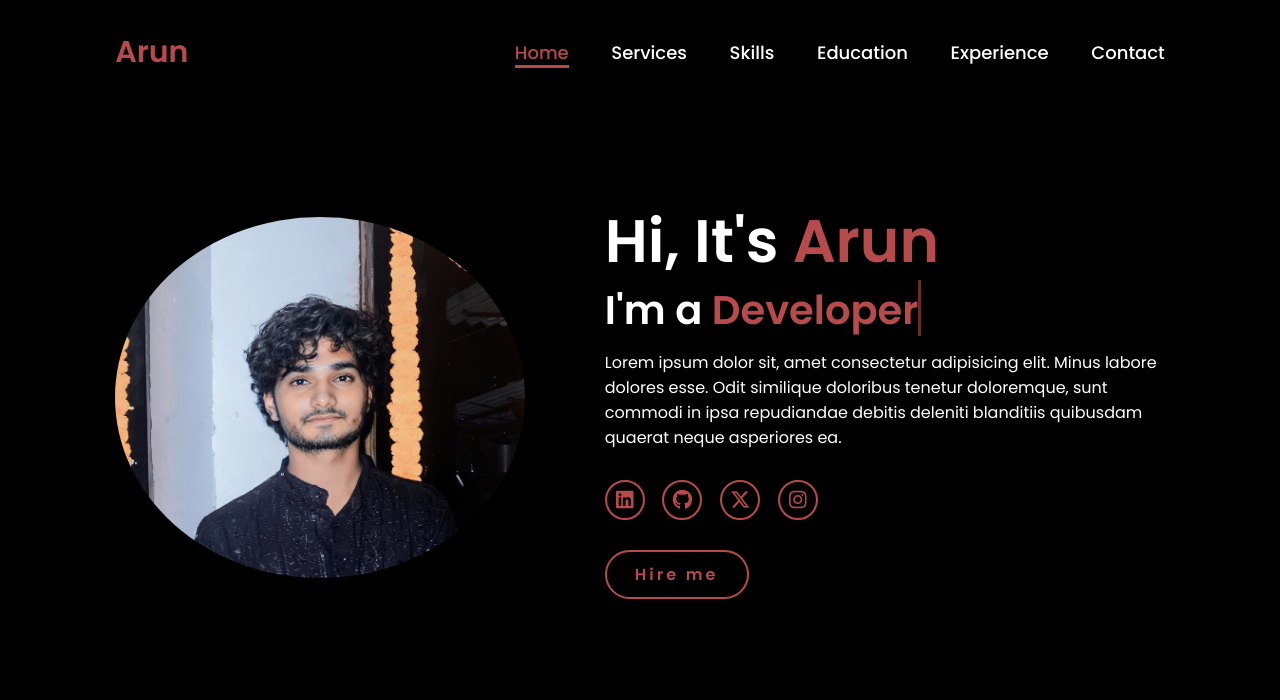
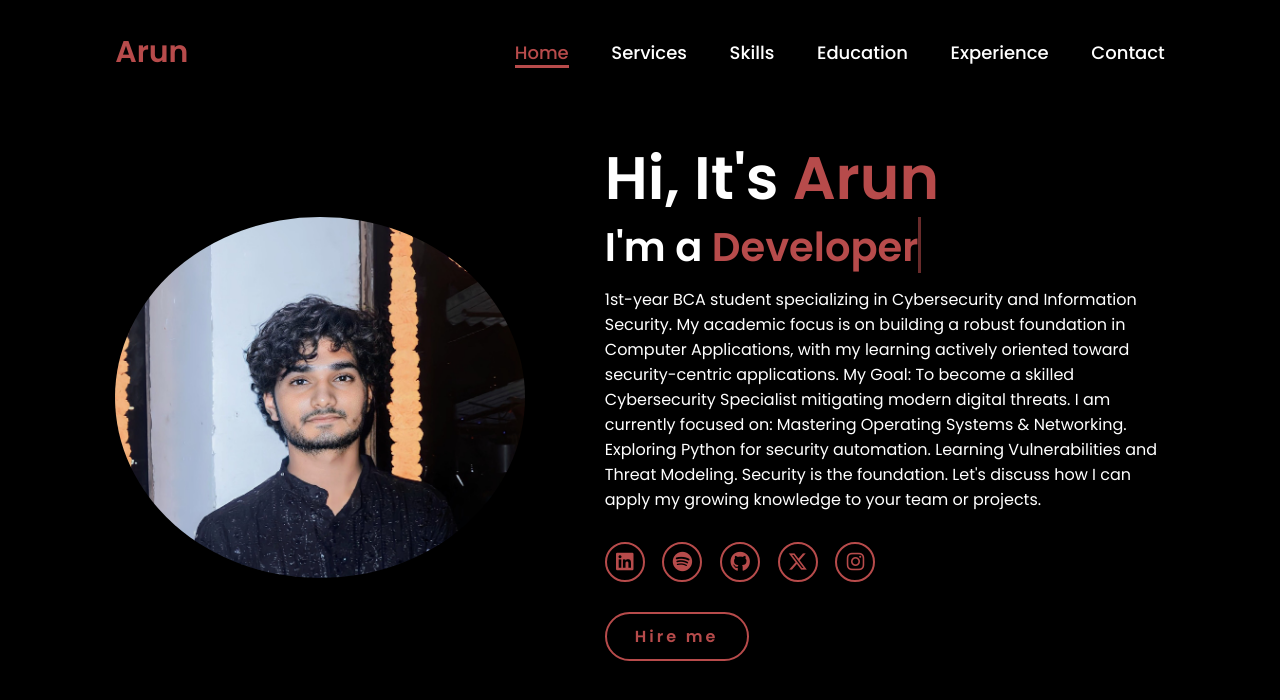
Before and after one commit to mrarunkumar18/github-portfolio, a plain HTML site: page index.html in a window 1280 px wide. Drawn offline with Linux system fonts and the light colour scheme.

Commit message:
add spotify icon

```diff
--- a/index.html
+++ b/index.html
@@ -8,17 +8,18 @@
     <link rel="stylesheet" href="style.css">
     <title>Portfolio Website</title>
 </head>
+
 <body>
     <header>
         <a href="#" class="logo">Arun</a>
 
         <nav>
             <a href="#" class="active"> Home</a>
-            <a href="#" >Services</a>
-            <a href="#" >Skills</a>
-            <a href="#" >Education</a>
-            <a href="#" >Experience</a>
-            <a href="#" >Contact</a>
+            <a href="#">Services</a>
+            <a href="#">Skills</a>
+            <a href="#">Education</a>
+            <a href="#">Experience</a>
+            <a href="#">Contact</a>
         </nav>
     </header>
     <section class="home">
@@ -28,15 +29,33 @@
         <div class="home-content">
             <h1>Hi, It's <span>Arun</span></h1>
             <h3 class="typing-text">I'm a <span></span></h3>
-            <p>Lorem ipsum dolor sit, amet consectetur adipisicing elit. Minus labore dolores esse. Odit similique doloribus tenetur doloremque, sunt commodi in ipsa repudiandae debitis deleniti blanditiis quibusdam quaerat neque asperiores ea.</p>
+            <p>1st-year BCA student specializing in Cybersecurity and Information Security.
+
+                My academic focus is on building a robust foundation in Computer Applications, with my learning actively
+                oriented toward security-centric applications.
+
+                My Goal: To become a skilled Cybersecurity Specialist mitigating modern digital threats. I am currently
+                focused on:
+
+                Mastering Operating Systems & Networking.
+
+                Exploring Python for security automation.
+
+                Learning Vulnerabilities and Threat Modeling.
+
+                Security is the foundation. Let's discuss how I can apply my growing knowledge to your team or projects.
+            </p>
             <div class="social-icons">
-                <a href="https://www.linkedin.com/in/itzarun1806/"><i class="fa-brands fa-linkedin"></i></a>
-                <a href="https://github.com/mrarunkumar18/"><i class="fa-brands fa-github"></i></a>
-                <a href="https://x.com/itz_arun_1806"><i class="fa-brands fa-x-twitter"></i></a>
-                <a href="https://www.instagram.com/itz_arun_1806/"><i class="fa-brands fa-instagram"></i></a>
+                <a href="https://www.linkedin.com/in/itzarun1806/" target="_blank" rel="noopener noreferrer" aria-label="LinkedIn"><i class="fa-brands fa-linkedin"></i></a>
+                <!-- Spotify icon: replace the href with your Spotify profile or playlist link -->
+                <a href="https://open.spotify.com/user/8m50p2g5xyx8tae99inbin4jy?si=14811094049f4a59" class="spotify" target="_blank" rel="noopener noreferrer" aria-label="Spotify"><i class="fa-brands fa-spotify"></i></a>
+                <a href="https://github.com/mrarunkumar18/" target="_blank" rel="noopener noreferrer" aria-label="GitHub"><i class="fa-brands fa-github"></i></a>
+                <a href="https://x.com/itz_arun_1806" target="_blank" rel="noopener noreferrer" aria-label="X (Twitter)"><i class="fa-brands fa-x-twitter"></i></a>
+                <a href="https://www.instagram.com/itz_arun_1806/" target="_blank" rel="noopener noreferrer" aria-label="Instagram"><i class="fa-brands fa-instagram"></i></a>
             </div>
             <a href="#" class="btn">Hire me</a>
         </div>
     </section>
 </body>
+
 </html>
```
